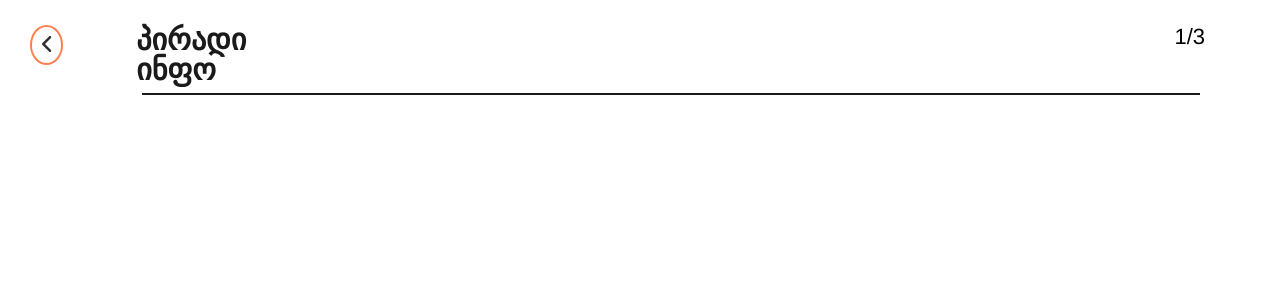
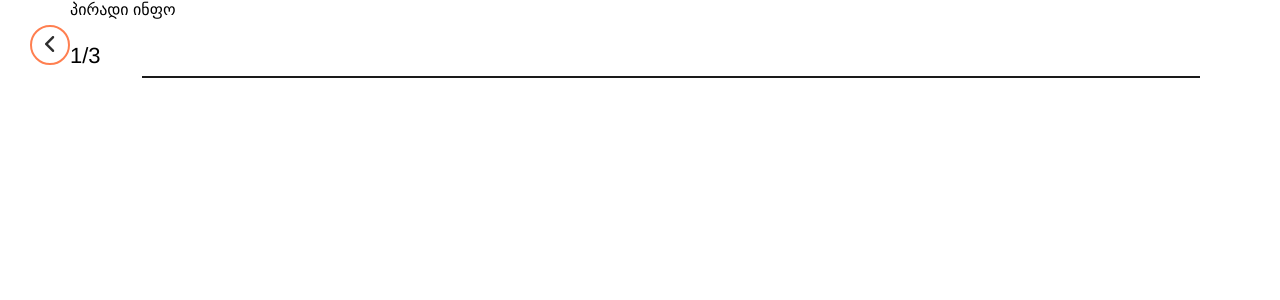
Before and after one commit to lizirukh/Redberry_Task, a React (Create React App) app: page / in a window 1280 px wide. Shown: the top 300 px of the page. Built offline with nearby package versions, Linux system fonts and the light colour scheme.

Commit message:
Updated Header.jsx

```diff
--- a/src/components/Header.jsx
+++ b/src/components/Header.jsx
@@ -9,8 +9,10 @@ const Header = (title, pageNum) => {
         <button className="btn">
           <img src={Vector} alt="" />
         </button>
-        <div className="title">პირადი ინფო</div>
-        <text className="pageNum">1/3</text>
+        <div className="cont1">
+          <div className="title1">პირადი ინფო</div>
+          <div className="pageNum">1/3</div>
+        </div>
       </div>
       <hr className="line" />
     </div>
```
